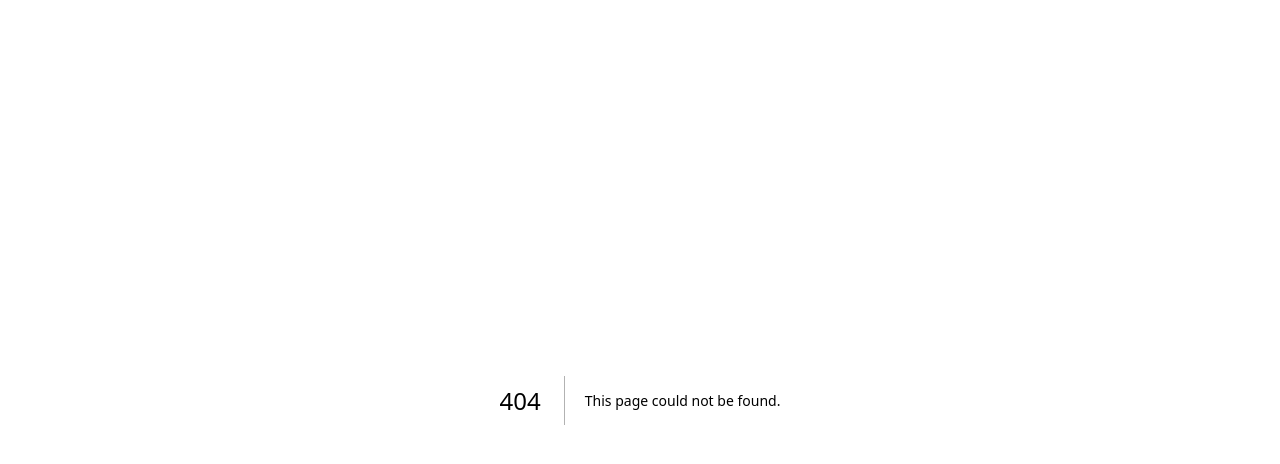
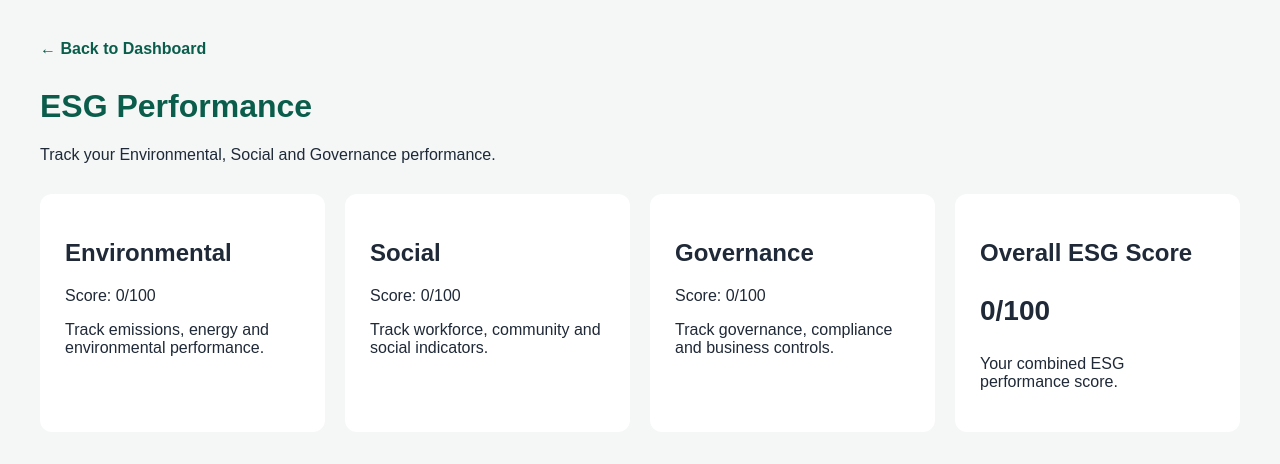
Before and after one commit to nelbinthomas99-rgb/nt-ai-sustainable-finance-platform, a Next.js app: page /esg in a window 1280 px wide. Before the commit this address had no page. Shown: the top 464 px of the page. Built offline with nearby package versions, Linux system fonts and the light colour scheme.

Commit message:
Create page.js
Create ESG Performance page

```diff
--- /dev/null
+++ b/app/esg/page.js
@@ -0,0 +1,90 @@
+import Link from "next/link";
+
+export default function ESGPage() {
+  return (
+    <main
+      style={{
+        fontFamily: "Arial, sans-serif",
+        background: "#f4f7f6",
+        minHeight: "100vh",
+        padding: "40px",
+      }}
+    >
+      <Link
+        href="/"
+        style={{
+          color: "#0b5d4b",
+          textDecoration: "none",
+          fontWeight: "bold",
+        }}
+      >
+        ← Back to Dashboard
+      </Link>
+
+      <h1 style={{ color: "#0b5d4b", marginTop: "30px" }}>
+        ESG Performance
+      </h1>
+
+      <p>
+        Track your Environmental, Social and Governance performance.
+      </p>
+
+      <div
+        style={{
+          display: "grid",
+          gridTemplateColumns: "repeat(auto-fit, minmax(220px, 1fr))",
+          gap: "20px",
+          marginTop: "30px",
+        }}
+      >
+        <div
+          style={{
+            background: "white",
+            padding: "25px",
+            borderRadius: "12px",
+          }}
+        >
+          <h2>Environmental</h2>
+          <p>Score: 0/100</p>
+          <p>Track emissions, energy and environmental performance.</p>
+        </div>
+
+        <div
+          style={{
+            background: "white",
+            padding: "25px",
+            borderRadius: "12px",
+          }}
+        >
+          <h2>Social</h2>
+          <p>Score: 0/100</p>
+          <p>Track workforce, community and social indicators.</p>
+        </div>
+
+        <div
+          style={{
+            background: "white",
+            padding: "25px",
+            borderRadius: "12px",
+          }}
+        >
+          <h2>Governance</h2>
+          <p>Score: 0/100</p>
+          <p>Track governance, compliance and business controls.</p>
+        </div>
+
+        <div
+          style={{
+            background: "white",
+            padding: "25px",
+            borderRadius: "12px",
+          }}
+        >
+          <h2>Overall ESG Score</h2>
+          <p style={{ fontSize: "28px", fontWeight: "bold" }}>0/100</p>
+          <p>Your combined ESG performance score.</p>
+        </div>
+      </div>
+    </main>
+  );
+}
```
